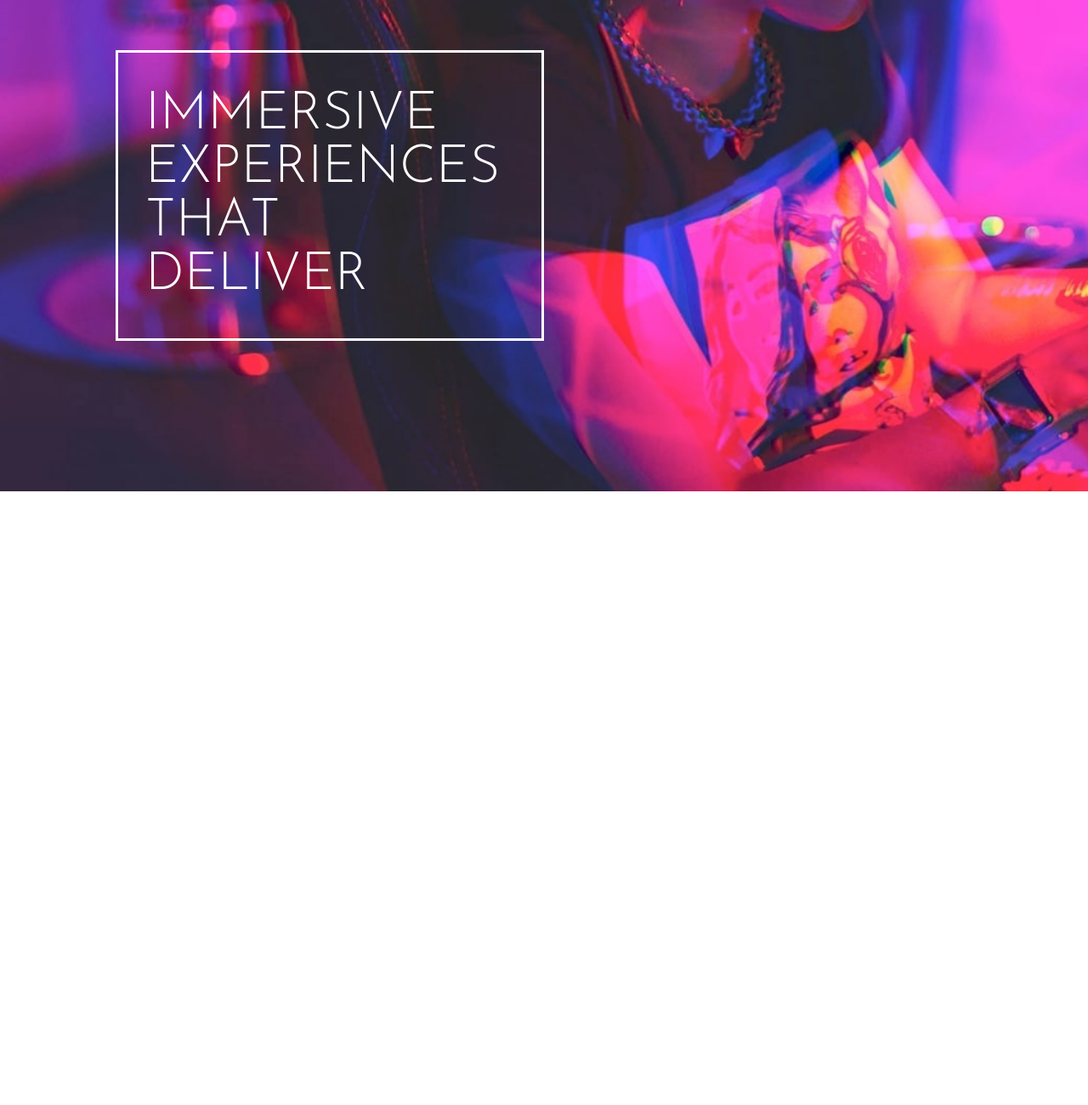
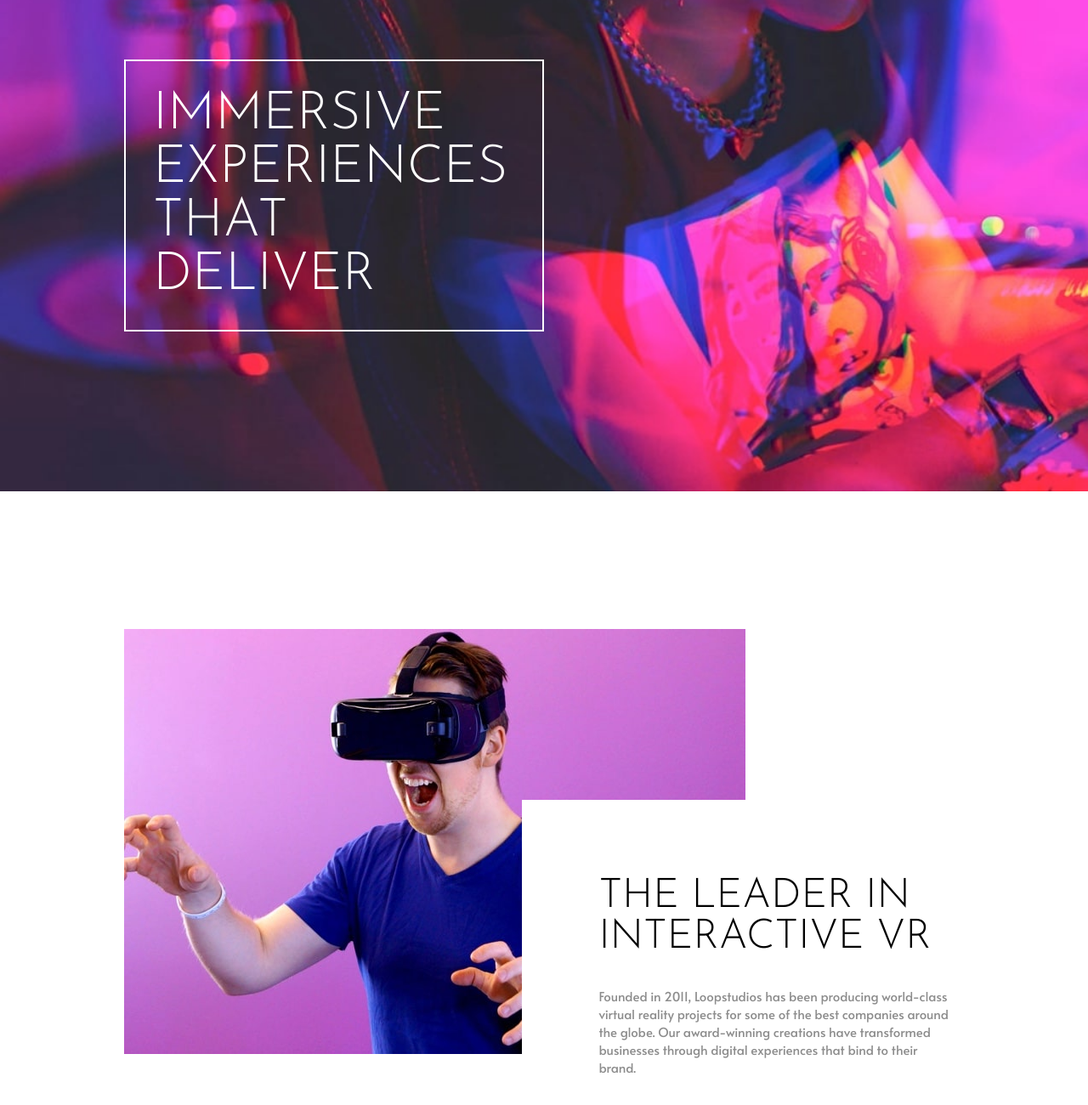
Before and after one commit to Divyajyoti1801/LoopStudio__Landing__Page, a website: page index.html in a window 1280 px wide. Shown: the part 222-1522 px from the top of the page at 85% size. Before the commit the page ends 818 px from the top, so only its background shows below. Drawn offline with Linux system fonts and the light colour scheme.

Commit message:
2 section-ready

```diff
--- a/index.html
+++ b/index.html
@@ -30,6 +30,15 @@
       </div>
     </div>
   </header>
+  <section class="intro">
+    <img src="images/desktop/image-interactive.jpg" alt="" class="intro__image">
+    <div class="intro__content">
+      <h2 class="intro__content--header">The leader in interactive VR</h2>
+      <p class="intro__content--text">
+        Founded in 2011, Loopstudios has been producing world-class virtual reality projects for some of the best companies around the globe. Our award-winning creations have transformed businesses through digital experiences that bind to their brand.
+      </p>
+    </div>
+  </section>
   <!-- About
   Careers
   Events
@@ -40,10 +49,7 @@
 
   The leader in interactive VR
 
-  Founded in 2011, Loopstudios has been producing world-class virtual reality
-  projects for some of the best companies around the globe. Our award-winning
-  creations have transformed businesses through digital experiences that bind
-  to their brand.
+  Founded in 2011, Loopstudios has been producing world-class virtual reality projects for some of the best companies around the globe. Our award-winning creations have transformed businesses through digital experiences that bind to their brand.
 
   Our creations
 
--- a/sass/_body.scss
+++ b/sass/_body.scss
@@ -2,10 +2,10 @@
 html{
     font-size: 62.5%;
     @include break($bp-air){
-        font-size: 58%;
+        font-size: 55%;
     }
     @include break($bp-xr){
-        font-size: 50%;
+        font-size: 40%;
     }
 }
 
--- a/sass/_header.scss
+++ b/sass/_header.scss
@@ -92,16 +92,16 @@
         width: 100%;
         height: 100%;
         padding:  0 2rem;
-        @include break($bp-xr){
+        @include break($bp-air){
             justify-content: center;
         }
         &--text-box{
             width: 50%;
-            padding: 4.2rem 3.2rem;
+            padding:3.2rem;
             @include break($bp-air){
                 width: 100%;
             }
-            border: 3px solid $color-White;
+            border: 2px solid $color-White;
             &--text{
                 color:$color-White;
                 text-transform: uppercase;
--- /dev/null
+++ b/sass/_intro.scss
@@ -0,0 +1,62 @@
+.intro{
+    background: $color-White;
+    padding: 16.2rem $padding-LR;
+    @include flex(row,flex-start,center);
+    position: relative;
+    @include break($bp-air){
+        padding: 12rem $padding-Lr;
+        flex-direction: column;
+        justify-content: center;
+    }
+    @include break($bp-xr){
+        padding: 12rem $padding-lr;
+    }
+
+    &__image{
+        @include break($bp-air){
+            content: url('../images/mobile/image-interactive.jpg');
+            margin-bottom: 5.6rem;
+        }
+        @include break($bp-xr){
+            width: 100%;
+            height: 100%;
+        }
+    }
+
+    &__content{
+        background: $color-White;
+        padding: 9rem 0 0 9rem;
+        position: absolute;
+        width: 40%;
+        top: 44%;
+        right: 12%;
+        @include break($bp-air){
+            position: relative;
+            width: 100%;
+            @include flex(column,center,center);
+            padding: 0;
+            top: 0;
+            right: 0;
+        }
+        &--header{
+            color:$color-Black;
+            font-size: $font-size-sub-header;
+            font-family: $font-family-Jose;
+            font-weight: $font-weight-j;
+            text-transform: uppercase;
+            margin-bottom: 3.4rem;
+            @include break($bp-air){
+                width: 100%;
+                text-align: center;
+            }
+        }
+        &--text{
+            @include break($bp-air){
+                width: 100%;
+                text-align: center;
+            }
+        }
+    }
+
+
+}
--- a/sass/_variables.scss
+++ b/sass/_variables.scss
@@ -17,7 +17,7 @@ $color-Very-Dark-Grey: hsl(0, 0%, 41%);
 
 
 //Some Standards
-$padding-LR: 13.6rem;
+$padding-LR: 14.6rem;
 $padding-Lr:5.6rem;
 $padding-lr:1.8rem;
 $transition: all .25s ease;
--- a/sass/main.scss
+++ b/sass/main.scss
@@ -3,3 +3,4 @@
 @import 'variables';
 @import 'body';
 @import 'header';
+@import 'intro';
```
Also changed, not shown: css/main.css, 1 other file.
